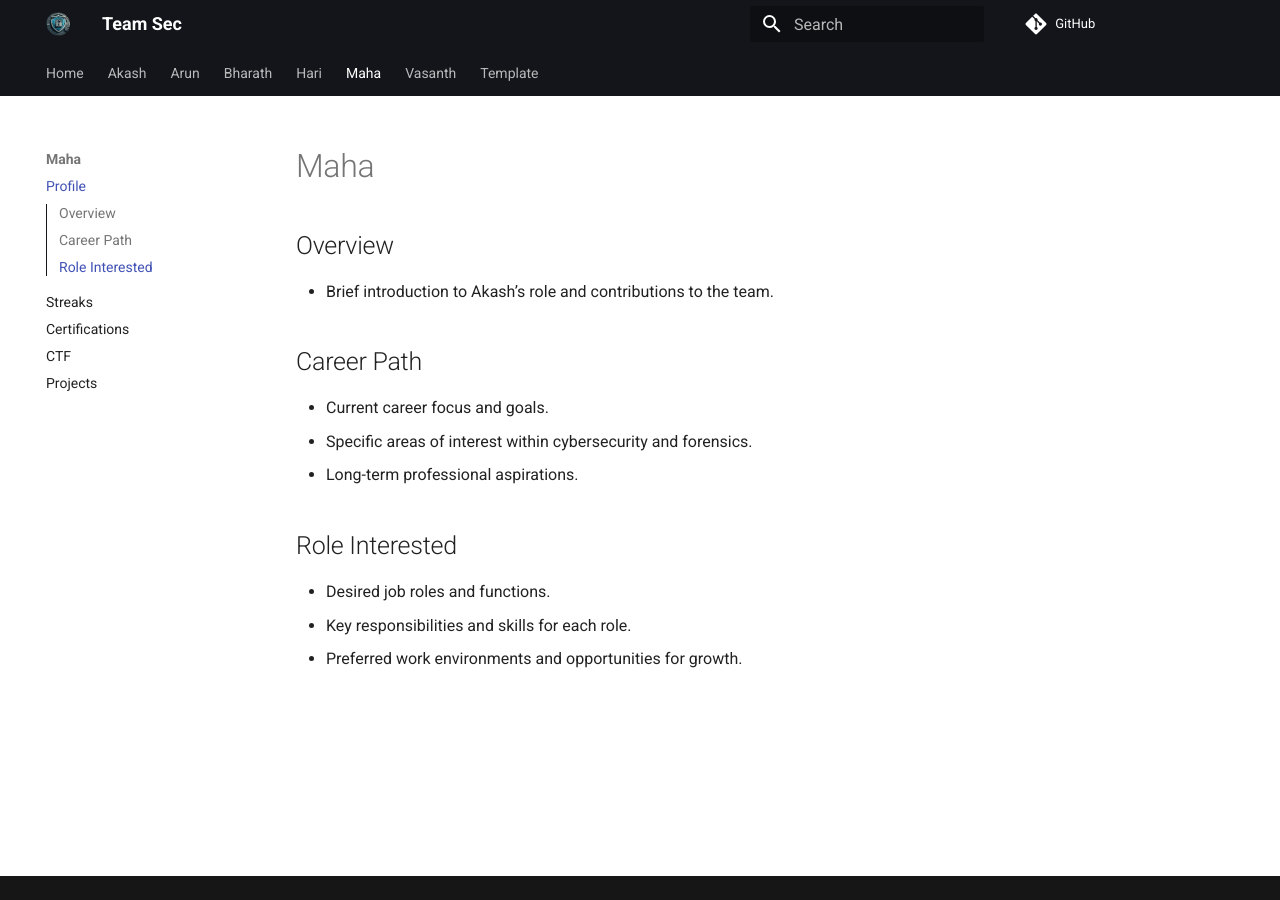
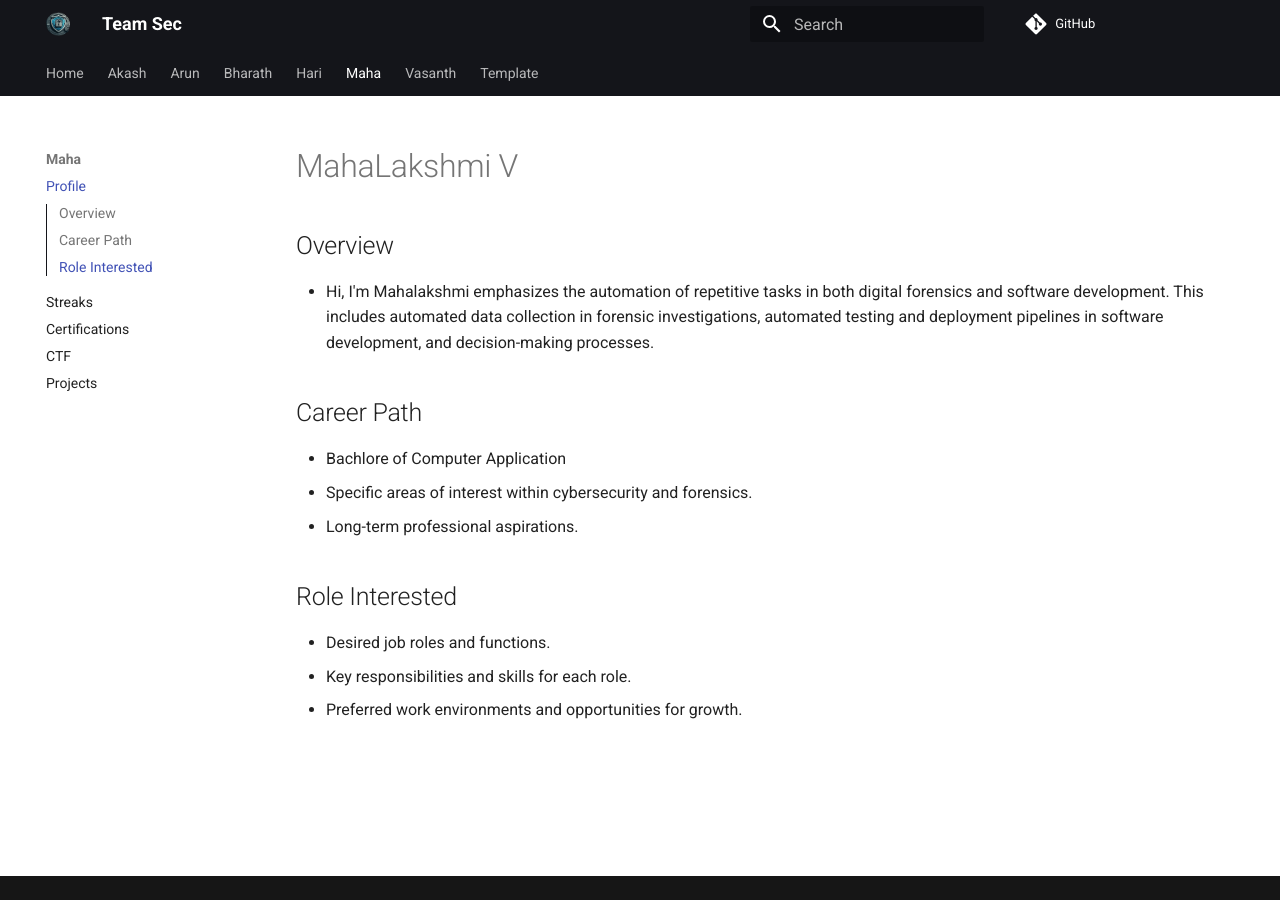
Before and after one commit to mr3xplorer/team_sec, an MkDocs documentation site: the page built from docs/Maha/maha.md, in a window 1280 px wide. Built offline with MkDocs 1.6.1 and Material for MkDocs 9.7.7, drawn with Linux system fonts in a browser that asks for light colours; comment, search, counter and statistics services are not loaded.

Commit message:
Update maha.md
overview

```diff
--- a/docs/Maha/maha.md
+++ b/docs/Maha/maha.md
@@ -1,10 +1,10 @@
-# Maha
+# MahaLakshmi V
 
 ## Overview
-- Brief introduction to Akash’s role and contributions to the team.
+- Hi, I'm Mahalakshmi emphasizes the automation of repetitive tasks in both digital forensics and software development. This includes automated data collection in forensic investigations, automated testing and deployment pipelines in software development, and decision-making processes.
 
 ## Career Path
-- Current career focus and goals.
+- Bachlore of Computer Application
 - Specific areas of interest within cybersecurity and forensics.
 - Long-term professional aspirations.
 
```
